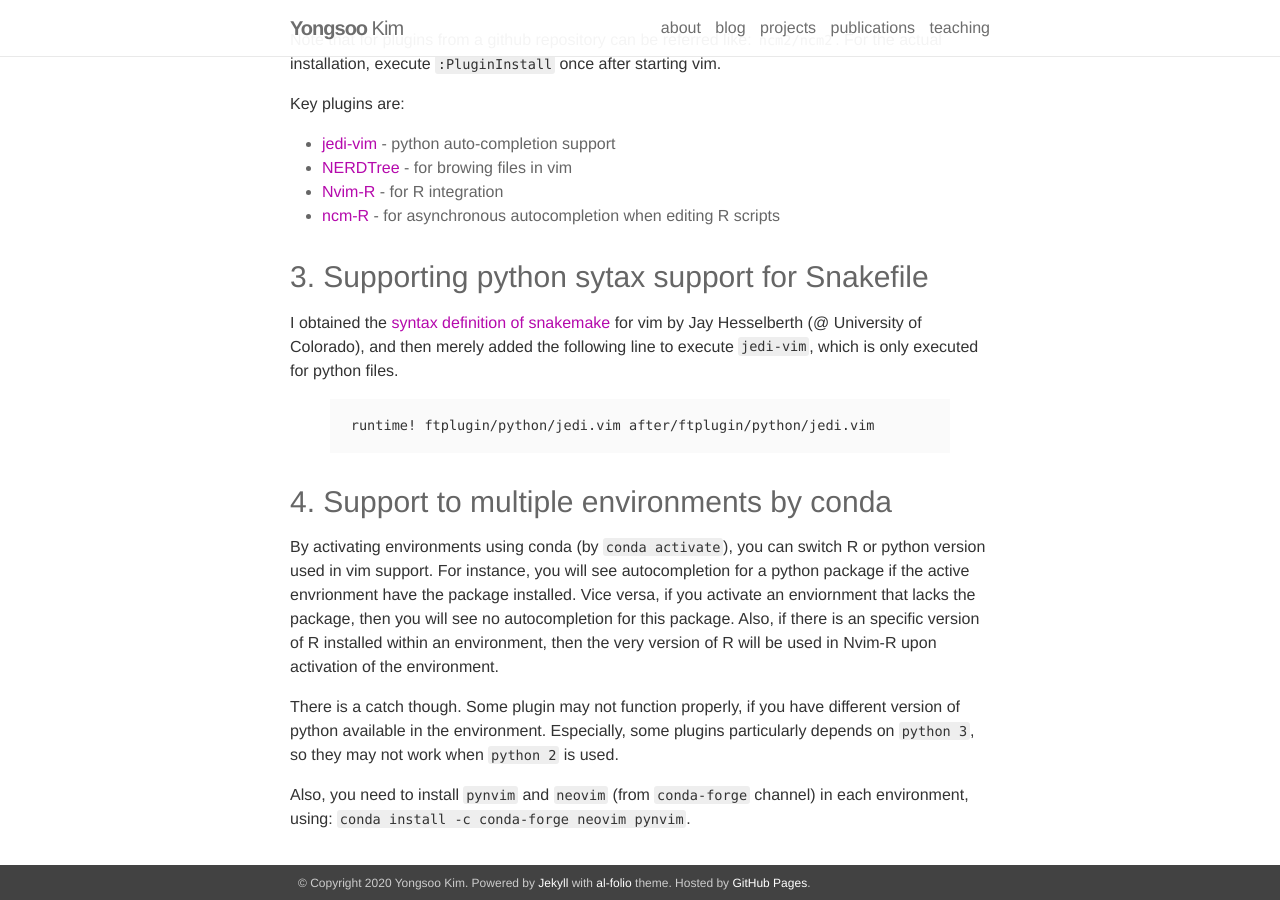
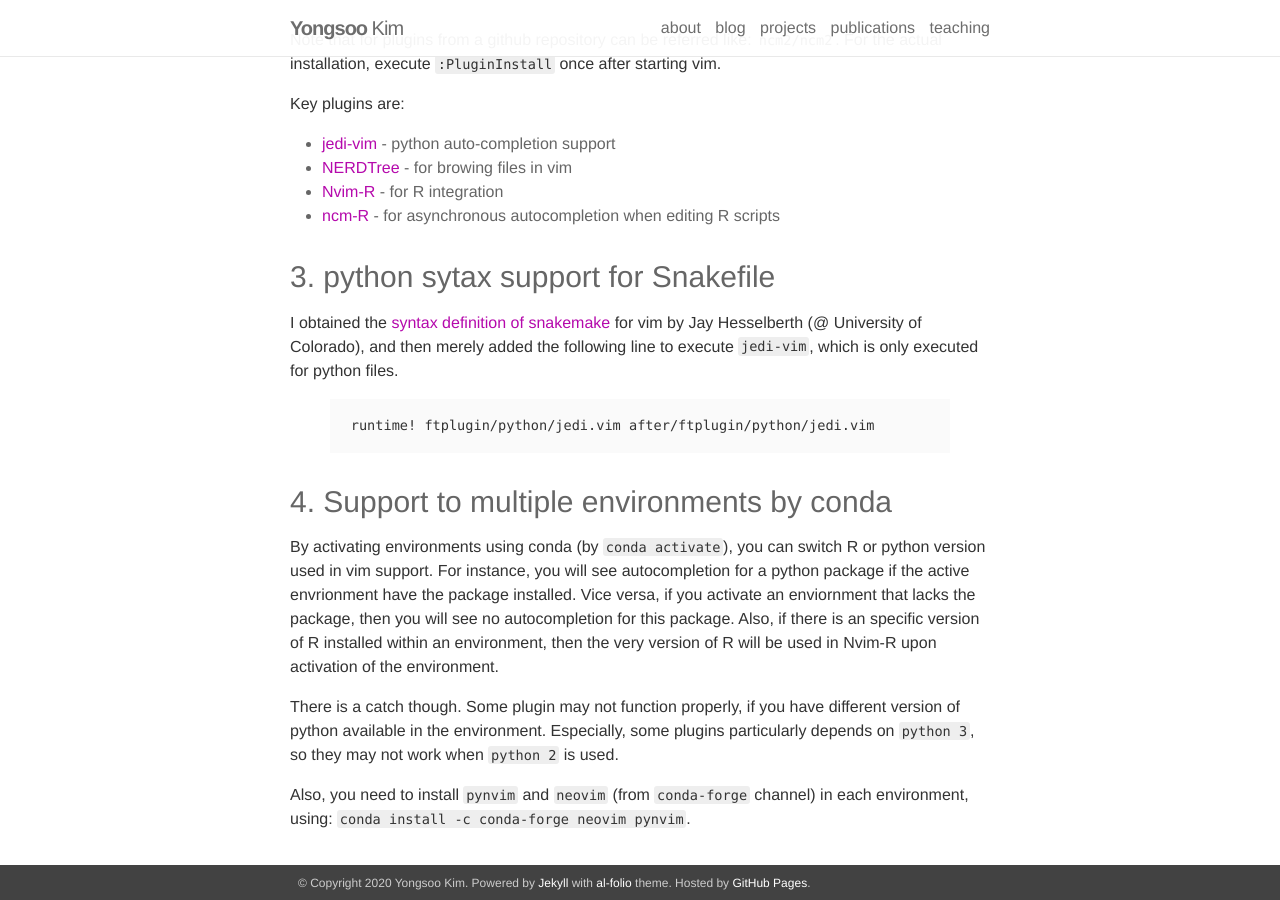
Before and after one commit to anoyaro84/anoyaro84.github.io, a Jekyll site: the page built from _posts/2019-12-31-vim-setting.markdown, in a window 1280 px wide and 900 px high, scrolled down 1154 px. Built offline with Jekyll 4.4.1, drawn with Linux system fonts in a browser that asks for light colours; nearby versions of some CDN libraries; comment, search, counter and statistics services are not loaded.

Commit message:
change posting

```diff
--- a/_posts/2019-12-31-vim-setting.markdown
+++ b/_posts/2019-12-31-vim-setting.markdown
@@ -70,7 +70,7 @@ Key plugins are:
 </ul>
 
 
-<h3> 3. Supporting python sytax support for Snakefile </h3>
+<h3> 3. python sytax support for Snakefile </h3>
 
 I obtained the <a href="https://bitbucket.org/jayhesselberth/snakemake/src/master/misc/vim/syntax/snakemake.vim">syntax definition of snakemake</a> for vim by Jay Hesselberth (@ University of Colorado), and then merely added the following line to execute `jedi-vim`, which is only executed for python files.
 
```
